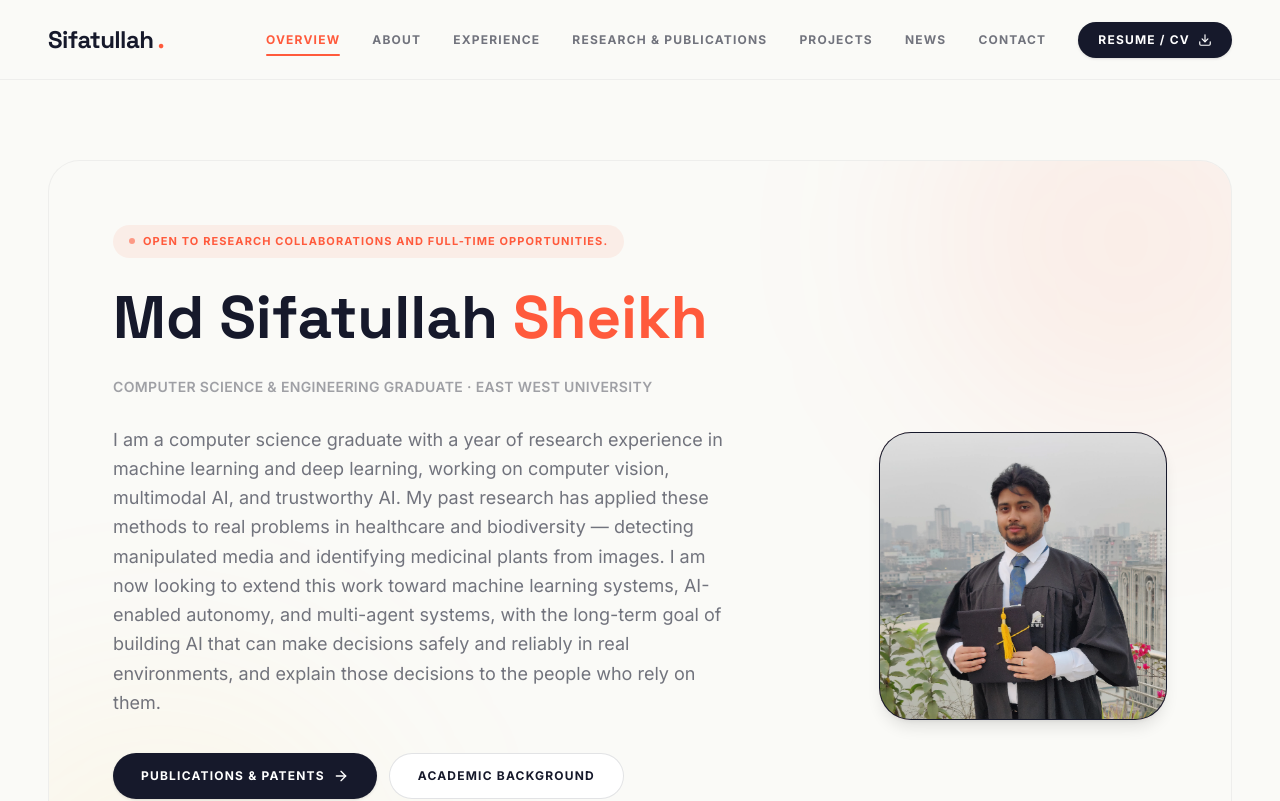
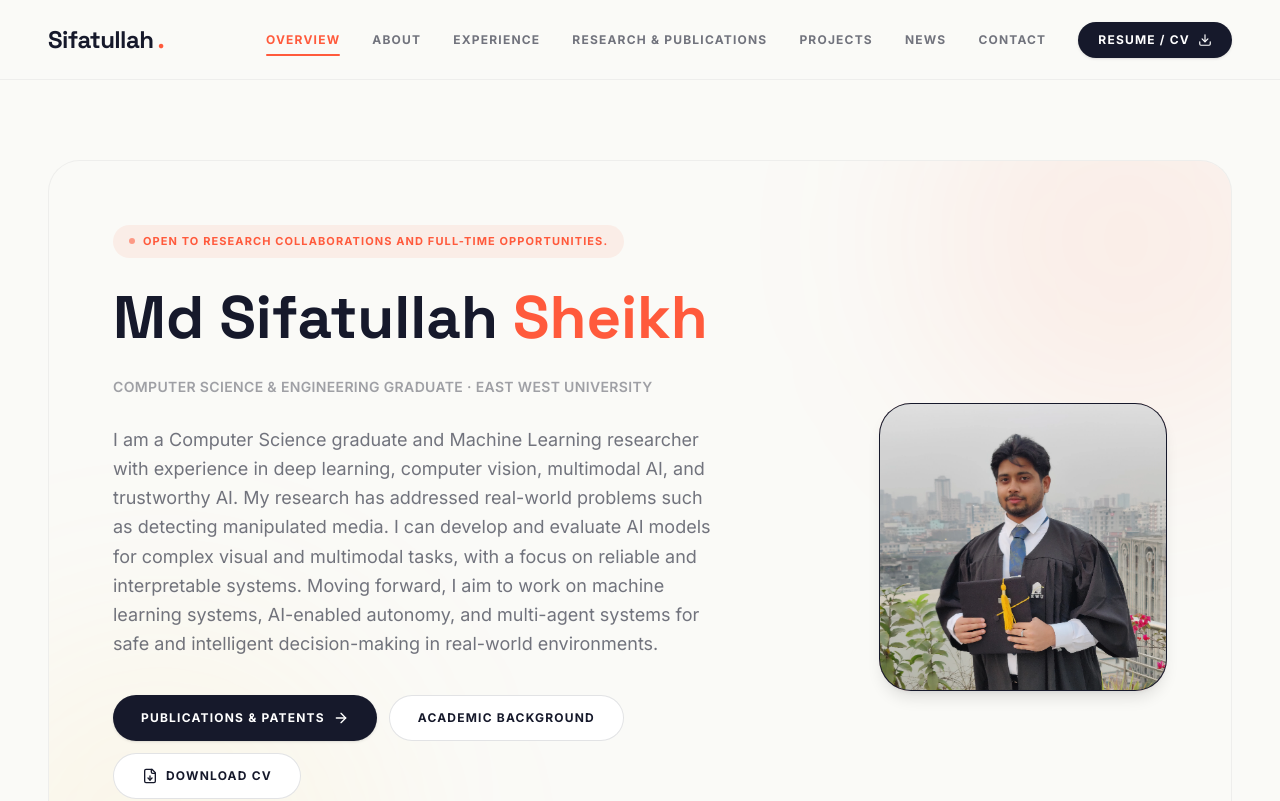
Before and after one commit to SifatSwapnil2022/myWebsite, a React (Vite) app: page / in a window 1280 px wide. Shown: the top 801 px of the page. Built offline with nearby package versions, Linux system fonts and the light colour scheme; a web font is replaced by a local one.

Commit message:
change bio

```diff
--- a/src/pages/Home.tsx
+++ b/src/pages/Home.tsx
@@ -222,13 +222,11 @@ export default function Home() {
             {/* Grounded summary — what I do, what problems it addresses, and the direction I'm headed */}
             <Reveal delay={140}>
               <p className="text-base md:text-lg leading-relaxed max-w-2xl" style={{ color: `${INK}99` }}>
-                I am a computer science graduate with a year of research experience in machine learning
-                and deep learning, working on computer vision, multimodal AI, and trustworthy AI. My
-                past research has applied these methods to real problems in healthcare and biodiversity —
-                detecting manipulated media and identifying medicinal plants from images. I am now looking
-                to extend this work toward machine learning systems, AI-enabled autonomy, and multi-agent
-                systems, with the long-term goal of building AI that can make decisions safely and
-                reliably in real environments, and explain those decisions to the people who rely on them.
+               I am a Computer Science graduate and Machine Learning researcher with experience in deep learning, computer vision,
+                multimodal AI, and trustworthy AI. My research has addressed real-world problems such as detecting manipulated media.
+                 I can develop and evaluate AI models for complex visual and multimodal tasks, with a focus on reliable and interpretable systems.
+                  Moving forward, I aim to work on machine learning systems,
+                AI-enabled autonomy, and multi-agent systems for safe and intelligent decision-making in real-world environments.
               </p>
             </Reveal>
 
```
